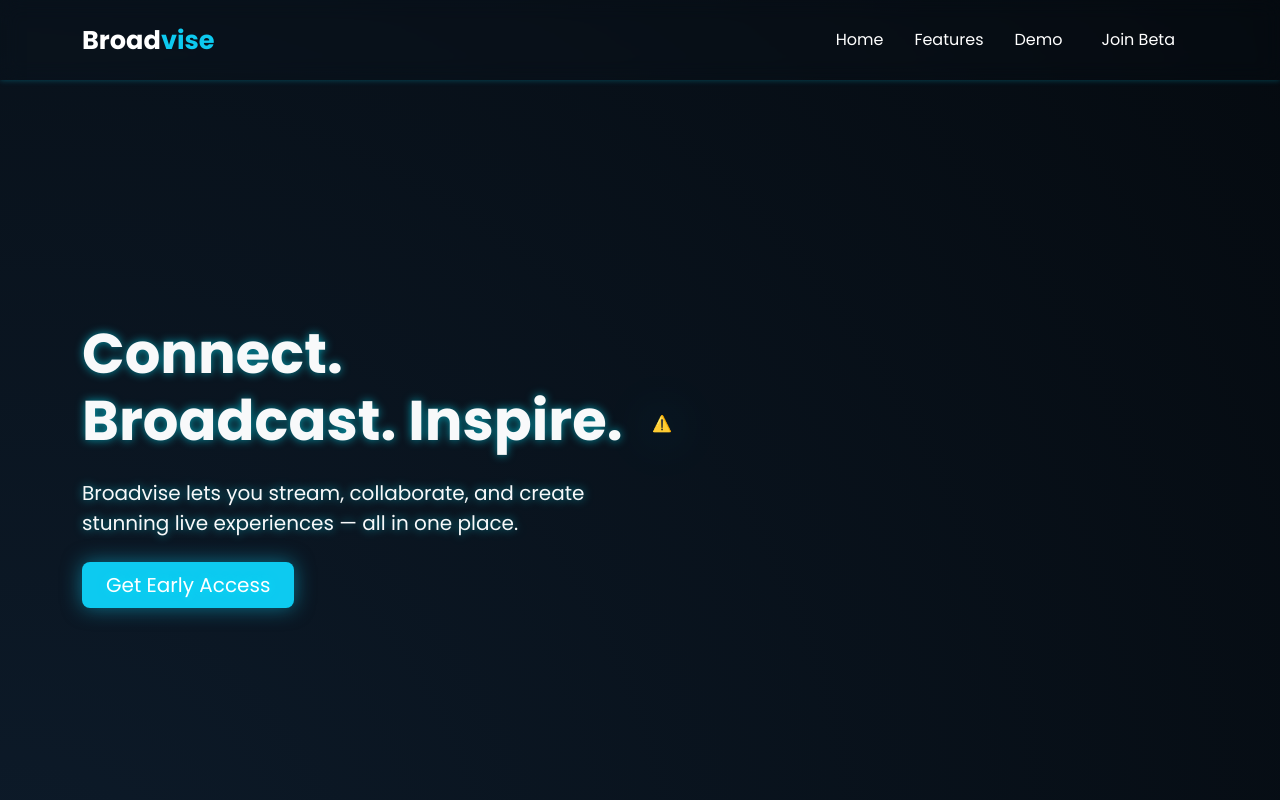
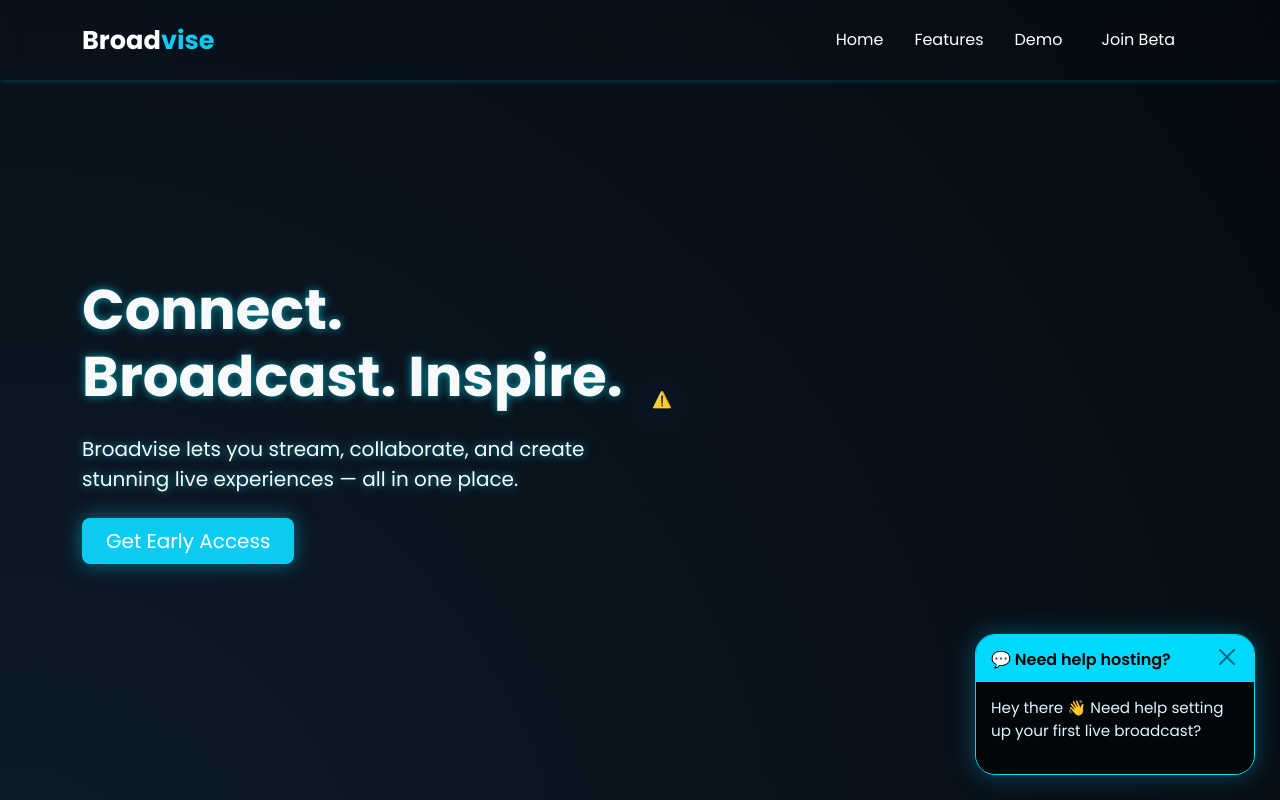
Before and after one commit to moonboy90210/ProdLanding, a plain HTML site: page index.html in a window 1280 px wide. Both pictures are taken after a click on the link "Broadvise". Shown: the top 800 px of the page. Drawn offline with nearby package versions, Linux system fonts and the light colour scheme; no server answers; a script that the page names is missing.

Commit message:
done here?

```diff
--- a/index.html
+++ b/index.html
@@ -38,18 +38,18 @@
     </header>
 
     <!-- Hero Section -->
-    <section id="hero" class="hero d-flex align-items-center">
+    <section id="hero" class="hero d-flex align-items-center mb-5">
         <div class="container">
-            <div class="row align-items-center pt-5 mt-lg-0">
+            <div class="row align-items-center">
                 <!-- Left: Text + CTA -->
-                <div class="col-lg-6 col-md-12 text-light hero-text pt-5">
+                <div class="col-lg-6 col-md-12 text-light hero-text text-lg-start">
                     <h1 class="display-4 fw-bold pt-5 mb-4" data-aos="fade-right" data-aos-delay="100">Connect.
                         Broadcast. Inspire.</h1>
                     <p class="lead mb-4" data-aos="fade-right" data-aos-delay="200">Broadvise lets you stream,
                         collaborate, and create
                         stunning live experiences —
                         all in one place.</p>
-                    <a href="#form" class="btn btn-primary btn-lg px-4 mb-3 py-2 cta-btn" data-aos="fade-up">Get Early
+                    <a href="#form" class="btn btn-primary btn-lg px-4 mb-2 py-2 cta-btn" data-aos="fade-up">Get Early
                         Access</a>
                 </div>
 
@@ -152,14 +152,14 @@
             <form id="form" class="d-flex justify-content-center flex-wrap gap-3" action="" data-aos="fade-left">
                 <input type="email" id="email" name="email" class="form-control form-control-lg rounded-pill w-50"
                     placeholder="Enter your email" required>
-                <input type="submit" id="submit" class="btn btn-info btn-lg rounded-pill px-4" value="Join Now">
+                <input type="submit" id="submit" class="btn btn-info btn-lg rounded-pill px-4 text-light" value="Join Now">
             </form>
         </div>
     </section>
     <div id="chat-widget" class="chat-widget">
         <div class="justify-content-between ">
             <div class="chat-header">💬 Need help hosting?
-                <button class="btn-close"></button>
+                <button class="btn-close" title="close"></button>
             </div>
         </div>
         <div class="chat-body">
@@ -191,10 +191,13 @@
             e.target.style.transition = 'opacity 0.8s ease';
         });
 
-        // widget Auto-show after 5s
+        // widget Auto-show after 5s & dissapear after 15s
         setTimeout(() => {
             document.getElementById('chat-widget').style.display = 'block';
-        }, 10000);
+        }, 8000);
+         setTimeout(() => {
+            document.getElementById('chat-widget').style.display = 'none';
+        }, 15000);
 
         // Click header to minimize
         document.querySelector('.chat-header').addEventListener('click', () => {
--- a/style.css
+++ b/style.css
@@ -7,6 +7,7 @@ body {
 .navbar {
     /* background: rgba(13, 202, 240, 0.1) !important; */
     box-shadow: 0 0 6px rgba(0, 217, 255, 0.3);
+    -webkit-backdrop-filter: blur(10px);
     backdrop-filter: blur(10px);
     /* transition: background 0.3s ease, box-shadow 0.3s ease; */
 }
@@ -41,13 +42,20 @@ body {
 }
 .hero-text {
     text-shadow: 0 0 10px rgba(0, 234, 255, 0.6);
-    /* padding-top: 200px ; */
+    padding-top: 200px ;
+    text-align: center;
 }
 
 .lottie-hero {
     width: 100%;
     max-width: 600px;
     filter: drop-shadow(0 0 25px rgba(0, 217, 255, 0.4));
+}
+@media (min-width: 1024px) {
+    .hero-text {
+        text-align: center;
+        padding-top: 0px ;
+    }
 }
 
 /* CTA button pulse */
@@ -91,17 +99,6 @@ body {
     align-items: center;
     justify-content: center;
     gap: 8px;
-    animation: counterGlow 2s infinite alternate;
-}
-
-@keyframes counterGlow {
-    from {
-        text-shadow: 0 0 10px rgba(0, 234, 255, 0.6);
-    }
-
-    to {
-        text-shadow: 0 0 25px rgba(0, 234, 255, 1);
-    }
 }
 
 .count {
@@ -191,6 +188,7 @@ body {
     font-size: 0.95rem;
 }
 
+
 @keyframes floatUp {
     from {
         transform: translateY(30px);
```
